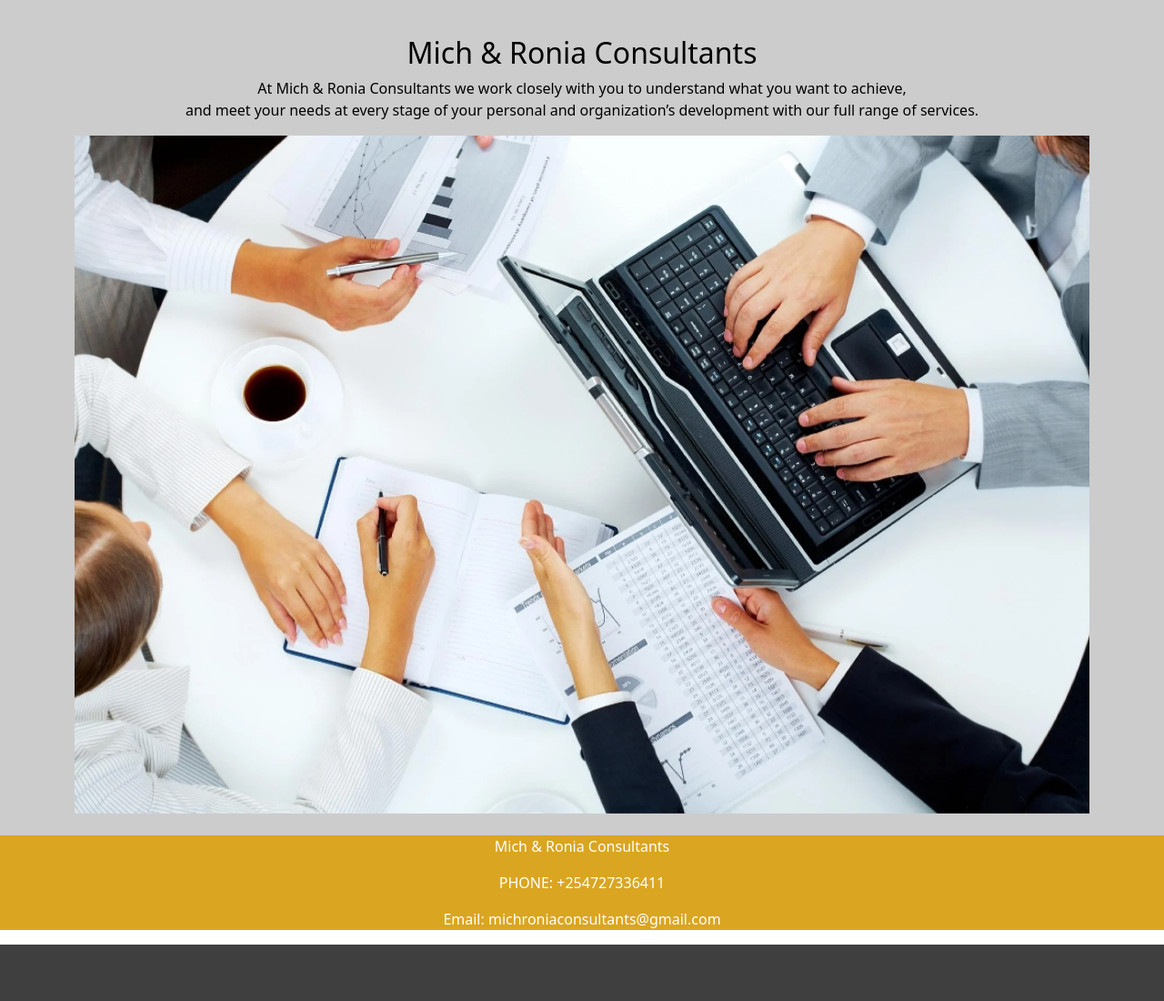
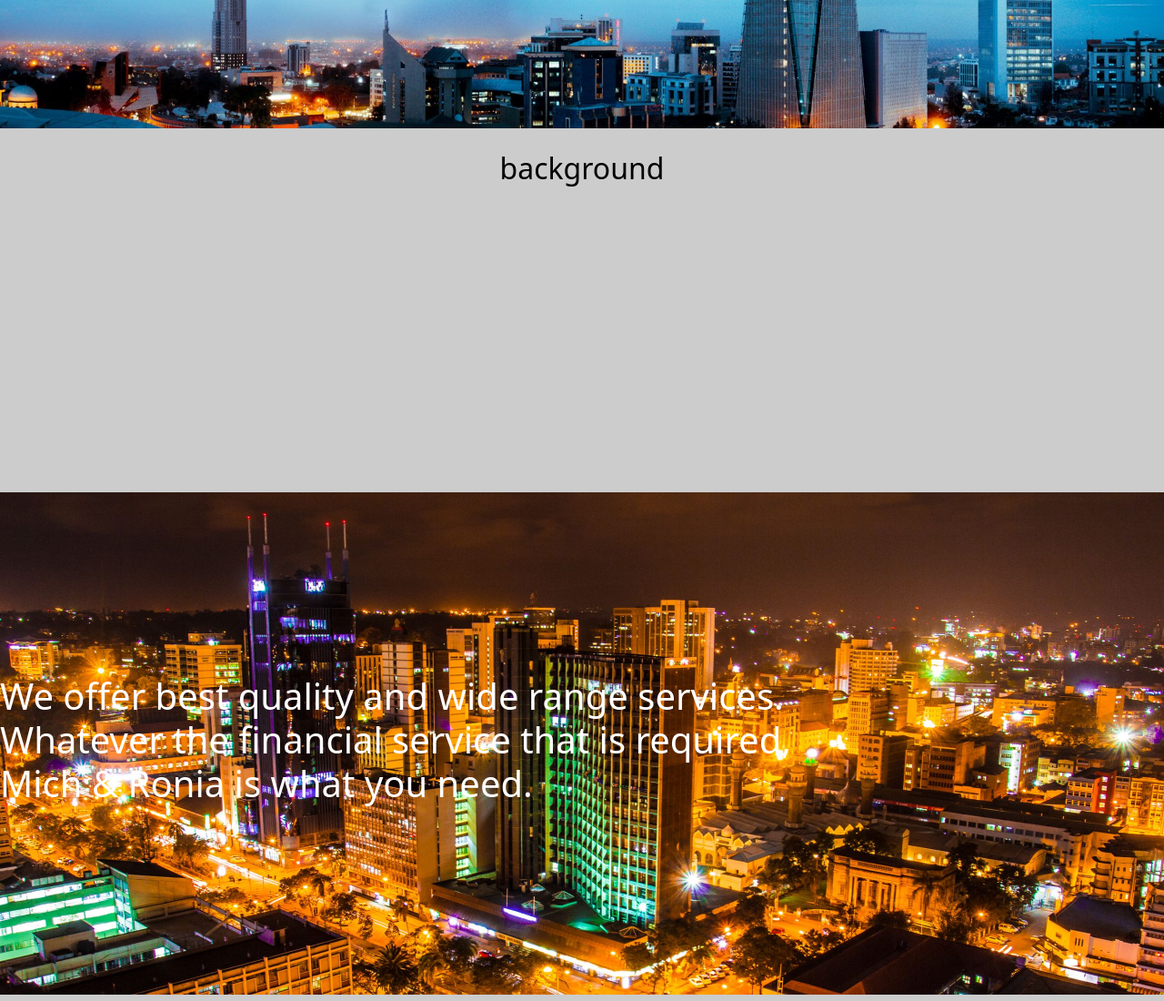
Before and after one commit to Perismuthoni/michronia, a Django app: page /home/ in a window 1280 px wide; the page is wider, and only the part inside the window is pictured. Shown: the part 483-1583 px from the top of that part at 91% size. Before the commit the page ends 1521 px from the top of that part, so only its background shows below. Run offline with Django 3.2, Linux system fonts and the light colour scheme.

Commit message:
initial commit

```diff
--- a/shop/static/css/home.css
+++ /dev/null
@@ -1,3 +0,0 @@
-.texty{
-    text-align: center;
-}
--- a/shop/templates/webfiles/home/home.html
+++ b/shop/templates/webfiles/home/home.html
@@ -13,8 +13,53 @@
 {% block home %}
 <div class="home">
 <style>
+ * {
+    padding: 0;
+    margin: 0;
+    box-sizing: border-box;
+}
+.block-parallax-1 {
+    overflow: hidden;
+    position: relative;
+}
+.block-parallax-1 .parallax-bg {
+    background-attachment: fixed;
+    background-image: url("/static/images/citywall.jpg");
+    background-position: 0px 0px;
+    background-repeat: repeat;
+    height: 100%;
+    position: absolute;
+    width: 100%;
+    min-width: 1170px;
+    -webkit-background-size: cover;
+    -moz-background-size: cover;
+    background-size: cover;
+}
+.block-parallax-1 .md-box {
+    padding: 200px 0 200px;
+    background: rgba(0, 0, 0, 0);
+    position: relative;
+    height: 100%;
+    text-align: left;
+}
+.block-parallax-1 .md-box h1 {
+    color: #fff;
+}
+
+.block-parallax-2 .parallax-bg {
+	background-image: url("/static/images/city.jpg");
+}
+
+
+
+h2 {
+    color: black;
+    text-align: center;
+    padding: 25px 0;
+    margin: 0;
+}
     .home{
-        background-color: #ccc;
+     background-color: #ccc;
     }
     .container {
       position: relative;
@@ -110,9 +155,27 @@
   font-size: 2rem;
   transform: translate(-50%, -50%);
 }
+    </style>
+    <section class="block-parallax-1">
+      <div class="parallax-bg"></div>
+      <div class="md-box">
+           <h1>We at MichRonia are Moving Businesses<br> To The Next LeveI Being the <br>
+            Top Tier Business Consulting</h1>
+      </div>
+  </section>
 
+      <section style="min-height:400px;">
+          <h2>background</h2>
+   <p></p>
+      </section>
 
-    </style>
+  <section class="block-parallax-1  block-parallax-2">
+      <div class="parallax-bg"></div>
+      <div class="md-box">
+           <h1>We offer best quality and wide range services.<br> Whatever the financial
+            service that is required, <br> Mich & Ronia is what you need.</h1>
+      </div>
+  </section>
     <div class="module top">
         <h2>We work with various partners from different regions in and out of
             the country. Our team is rich in professional, motivated, and skilled
```
Also changed, not shown: shop/templates/base.html (line endings or trailing spaces).
